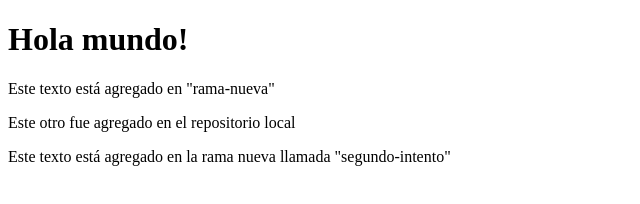
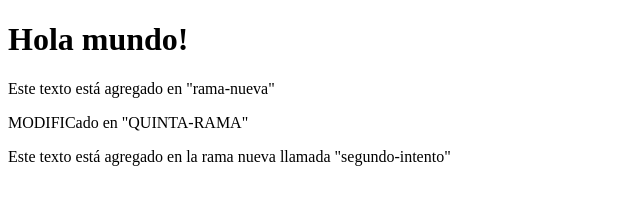
Before and after one commit to PepeLado/753481, a plain HTML site: page index.html in a window 1280 px wide. Shown: the full height of the page, 0-640 px from the left. Drawn offline with Linux system fonts and the light colour scheme.

Commit message:
Update index.html en quinta-rama

```diff
--- a/index.html
+++ b/index.html
@@ -8,7 +8,7 @@
 <body>
     <h1>Hola mundo! </h1>
     <p>Este texto está agregado en "rama-nueva" </p>
-    <p>Este otro fue agregado en el repositorio local</p>
+    <p>MODIFICado en "QUINTA-RAMA"</p>
     <p>Este texto está agregado en la rama nueva llamada "segundo-intento" </p>
 </body>
 </html>
```
